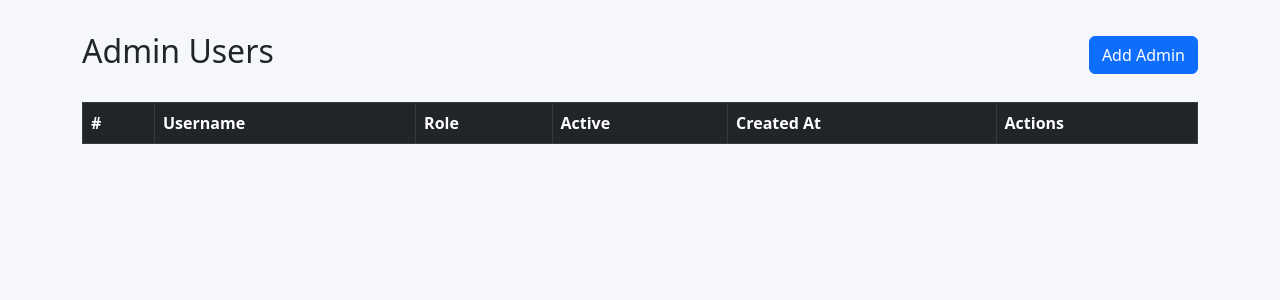
After one commit to mqunaibi/Web-App, a Flask app: page /admin-manage in a window 1280 px wide. The commit adds this page. Shown: the top 300 px of the page. Run offline with Flask 3, Linux system fonts and the light colour scheme; the visitor is signed in with stand-in values (Sample User, id 1); data that the repository does not hold is empty.

Commit message:
Update files

```diff
--- a/api_handler.py
+++ b/api_handler.py
@@ -2,6 +2,7 @@ import logging
 import pymysql
 import os
 import random
+import hashlib
 from datetime import datetime
 from dotenv import load_dotenv
 load_dotenv(dotenv_path="/home/otp/.env")
@@ -89,3 +90,42 @@ def reject_user(email):
 
 def delete_user(email):
     return execute_query("DELETE FROM users WHERE email = %s", (email,))
+
+
+def get_admin_by_id(admin_id):
+    result = execute_query(
+        "SELECT id, username, role, is_active FROM admin_users WHERE id = %s",
+        (admin_id,),
+        fetch=True
+    )
+    return result[0] if result else None
+
+def update_admin_user(admin_id, username, role, is_active):
+    return execute_query(
+        "UPDATE admin_users SET username = %s, role = %s, is_active = %s WHERE id = %s",
+        (username, role, is_active, admin_id)
+    )
+
+def delete_admin_user(admin_id):
+    return execute_query("DELETE FROM admin_users WHERE id = %s", (admin_id,))
+
+def toggle_admin_status(admin_id):
+    result = execute_query("SELECT is_active FROM admin_users WHERE id = %s", (admin_id,), fetch=True)
+    if not result:
+        return "Admin not found"
+    current_status = result[0]['is_active']
+    new_status = 0 if current_status else 1
+    return execute_query("UPDATE admin_users SET is_active = %s WHERE id = %s", (new_status, admin_id))
+
+def get_all_admins():
+    return execute_query(
+        "SELECT id, username, role, is_active, created_at FROM admin_users",
+        fetch=True
+    )
+
+def add_admin_user(username, password, role, is_active):
+    hashed = hashlib.sha256(password.encode()).hexdigest()
+    return execute_query(
+        "INSERT INTO admin_users (username, password, role, is_active, created_at) VALUES (%s, %s, %s, %s, NOW())",
+        (username, hashed, role, is_active)
+    )
--- a/app.py
+++ b/app.py
@@ -1,10 +1,13 @@
-from flask import Flask, render_template, request, jsonify, session, redirect, url_for
+from flask import Flask, render_template, request, jsonify, session, redirect, url_for, flash
 import logging
 logging.basicConfig(level=logging.WARNING)
 from dotenv import load_dotenv
 from newadmin import newadmin_bp
 import os
 from api_handler import execute_query
+from api_handler import get_admin_by_id, update_admin_user
+from api_handler import toggle_admin_status
+from api_handler import get_all_admins
 
 load_dotenv()
 SECRET_KEY = os.getenv("SECRET_KEY")
@@ -27,7 +30,7 @@ def login():
         )
 
         if result and len(result) > 0:
-            session["logged_in"] = True
+            session["admin_logged_in"] = True
             session["admin_user"] = username
             session["admin_role"] = result[0]["role"]
             return redirect("/newadmin")
@@ -39,7 +42,7 @@ def login():
 
 @app.route("/logout")
 def logout():
-    session.pop("logged_in", None)
+    session.pop("admin_logged_in", None)
     return redirect(url_for("login"))
 
 @app.route("/")
@@ -51,5 +54,79 @@ def add_cache_control(response):
         response.headers["Cache-Control"] = "public, max-age=31536000"
     return response
 
+
+@app.route('/admin-edit/<int:admin_id>', methods=['GET', 'POST'])
+def admin_edit(admin_id):
+    if 'admin_logged_in' not in session:
+        return redirect(url_for('login'))
+
+    admin = get_admin_by_id(admin_id)
+    if not admin:
+        flash("Admin not found.", "danger")
+        return redirect(url_for('admin_manage'))
+
+    if request.method == 'POST':
+        username = request.form.get('username')
+        role = request.form.get('role')
+        is_active = 1 if request.form.get('is_active') == 'on' else 0
+
+        result = update_admin_user(admin_id, username, role, is_active)
+        if result is True:
+            flash("Admin updated successfully!", "success")
+            return redirect(url_for('admin_manage'))
+        else:
+            flash(f"Error: {result}", "danger")
+
+    return render_template('admin_edit.html', admin=admin)
+
+def get_admin_by_id(admin_id):
+    result = execute_query(
+        "SELECT id, username, role, is_active FROM admin_users WHERE id = %s",
+        (admin_id,),
+        fetch=True
+    )
+    return result[0] if result else None
+
+def update_admin_user(admin_id, username, role, is_active):
+    return execute_query(
+        "UPDATE admin_users SET username = %s, role = %s, is_active = %s WHERE id = %s",
+        (username, role, is_active, admin_id)
+    )
+
+from api_handler import delete_admin_user
+
+@app.route('/admin-delete/<int:admin_id>', methods=['GET'])
+def admin_delete(admin_id):
+    if 'admin_logged_in' not in session:
+        return redirect(url_for('login'))
+
+    result = delete_admin_user(admin_id)
+    if result is True:
+        flash("Admin deleted successfully!", "success")
+    else:
+        flash(f"Error deleting admin: {result}", "danger")
+    return redirect(url_for('admin_manage'))
+
+@app.route('/admin-toggle/<int:admin_id>', methods=['GET'])
+def admin_toggle(admin_id):
+    if 'admin_logged_in' not in session:
+        return redirect(url_for('login'))
+
+    result = toggle_admin_status(admin_id)
+    if result is True:
+        flash("Admin status updated.", "success")
+    else:
+        flash(f"Error updating status: {result}", "danger")
+    return redirect(url_for('admin_manage'))
+
+@app.route("/admin-manage")
+def admin_manage():
+    if 'admin_logged_in' not in session:
+        return redirect(url_for("login"))
+
+    admins = get_all_admins()
+    return render_template("admin_manage.html", admins=admins)
+
+
 if __name__ == "__main__":
     app.run(debug=True)
--- /dev/null
+++ b/templates/admin_manage.html
@@ -0,0 +1,71 @@
+
+<!DOCTYPE html>
+<html lang="en">
+<head>
+  <meta charset="UTF-8">
+  <meta name="viewport" content="width=device-width, initial-scale=1.0">
+  <title>Admin Management - WE APP</title>
+  <link href="https://cdn.jsdelivr.net/npm/bootstrap@5.3.0/dist/css/bootstrap.min.css" rel="stylesheet">
+  <style>
+    body {
+      background-color: #f5f7fa;
+      padding: 2rem;
+    }
+    .table th, .table td {
+      vertical-align: middle;
+    }
+  </style>
+</head>
+<body>
+
+<div class="container">
+  <div class="d-flex justify-content-between align-items-center mb-4">
+    <h2>Admin Users</h2>
+    <a href="/admin-add" class="btn btn-primary">Add Admin</a>
+  </div>
+
+  <div class="table-responsive">
+    <table class="table table-bordered table-striped table-hover align-middle">
+      <thead class="table-dark">
+        <tr>
+          <th>#</th>
+          <th>Username</th>
+          <th>Role</th>
+          <th>Active</th>
+          <th>Created At</th>
+          <th>Actions</th>
+        </tr>
+      </thead>
+      <tbody>
+        {% for admin in admins %}
+        <tr>
+          <td>{{ admin.id }}</td>
+          <td>{{ admin.username }}</td>
+          <td>{{ admin.role }}</td>
+          <td>
+            {% if admin.is_active %}
+              <span class="badge bg-success">Active</span>
+            {% else %}
+              <span class="badge bg-danger">Inactive</span>
+            {% endif %}
+          </td>
+          <td>{{ admin.created_at }}</td>
+          <td>
+            <a href="/admin-edit/{{ admin.id }}" class="btn btn-sm btn-warning">Edit</a>
+            <a href="/admin-delete/{{ admin.id }}" class="btn btn-sm btn-danger">Delete</a>
+            {% if admin.is_active %}
+              <a href="/admin-toggle/{{ admin.id }}" class="btn btn-sm btn-secondary">Deactivate</a>
+            {% else %}
+              <a href="/admin-toggle/{{ admin.id }}" class="btn btn-sm btn-success">Activate</a>
+            {% endif %}
+          </td>
+        </tr>
+        {% endfor %}
+      </tbody>
+    </table>
+  </div>
+</div>
+
+<script src="https://cdn.jsdelivr.net/npm/bootstrap@5.3.0/dist/js/bootstrap.bundle.min.js"></script>
+</body>
+</html>
```
Also changed, not shown: newadmin.py (+22 -1 lines), templates/admin_add.html (added, +63 -0 lines), templates/admin_edit.html (added, +58 -0 lines), templates/index.html (+14 -5 lines).
